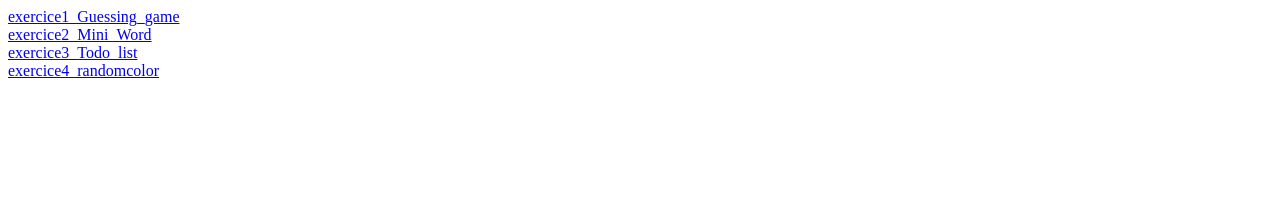
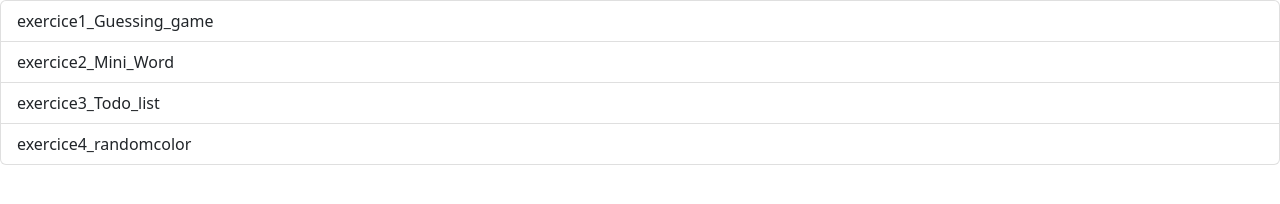
Before and after one commit to AhmedChabbouh/Tp1_web_gl2-1, a plain HTML site: page index.html in a window 1280 px wide. Drawn offline with nearby package versions, Linux system fonts and the light colour scheme.

Commit message:
third commit

```diff
--- a/index.html
+++ b/index.html
@@ -4,11 +4,14 @@
     <meta charset="UTF-8">
     <meta name="viewport" content="width=device-width, initial-scale=1.0">
     <title>choose the exercice</title>
+    <link href="https://cdn.jsdelivr.net/npm/bootstrap@5.2.3/dist/css/bootstrap.min.css" rel="stylesheet" integrity="sha384-rbsA2VBKQhggwzxH7pPCaAqO46MgnOM80zW1RWuH61DGLwZJEdK2Kadq2F9CUG65" crossorigin="anonymous">
 </head>
 <body>
-    <a href="./exercice1_Guessing_game/index.html">exercice1_Guessing_game</a><br>
-    <a href="./exercice2_Mini_Word/index.html">exercice2_Mini_Word</a><br>
-    <a href="./exercice3_Todo_list/index.html">exercice3_Todo_list</a><br>
-    <a href="./exercice4_randomcolor/index.html">exercice4_randomcolor</a><br>
+    <div class="list-group">
+    <a href="./exercice1_Guessing_game/index.html" class="list-group-item list-group-item-action">exercice1_Guessing_game</a>
+    <a href="./exercice2_Mini_Word/index.html" class="list-group-item list-group-item-action">exercice2_Mini_Word</a>
+    <a href="./exercice3_Todo_list/index.html" class="list-group-item list-group-item-action">exercice3_Todo_list</a>
+    <a href="./exercice4_randomcolor/index.html" class="list-group-item list-group-item-action">exercice4_randomcolor</a>
+</div>
 </body>
 </html>
```
